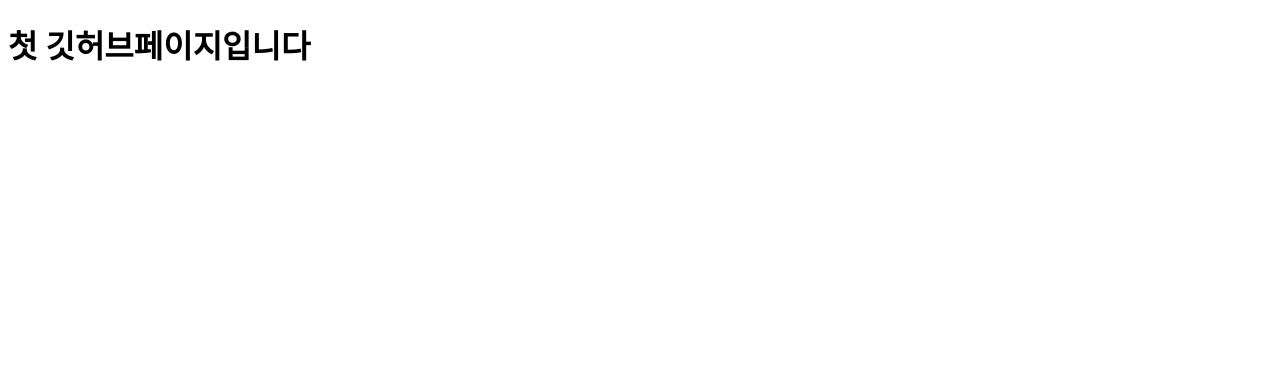
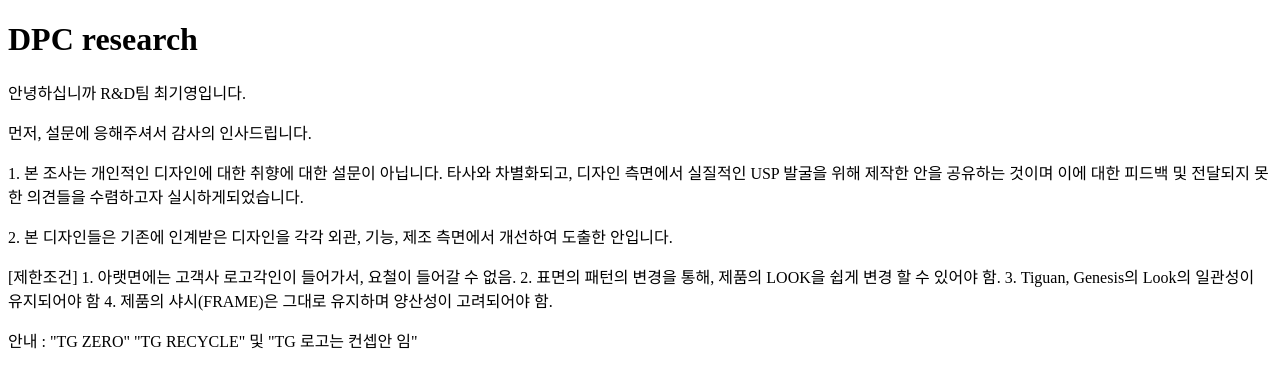
Before and after one commit to ky-choi/TG-Design-Review, a plain HTML site: page index.html in a window 1280 px wide. Drawn offline with Linux system fonts and the light colour scheme.

Commit message:
Update index.html

```diff
--- a/index.html
+++ b/index.html
@@ -4,6 +4,26 @@
 
 </head>
 <body>
-    <h1>첫 깃허브페이지입니다</h1>
+    <h1>DPC research</h1>
+      <div>
+       <p>안녕하십니까 R&D팀 최기영입니다.</p>
+       <p>먼저, 설문에 응해주셔서 감사의 인사드립니다.</p>
+      </div>
+      <div>
+<p>1. 본 조사는 개인적인 디자인에 대한 취향에 대한 설문이 아닙니다.
+타사와 차별화되고, 디자인 측면에서 실질적인 USP 발굴을 위해 제작한 안을 공유하는 것이며
+이에 대한 피드백 및 전달되지 못한 의견들을 수렴하고자 실시하게되었습니다.</p>
+
+<p>2. 본 디자인들은 기존에 인계받은 디자인을 각각 외관, 기능, 제조 측면에서 개선하여 도출한 안입니다.</p>
+
+[제한조건]
+1. 아랫면에는 고객사 로고각인이 들어가서, 요철이 들어갈 수 없음.
+2. 표면의 패턴의 변경을 통해, 제품의 LOOK을 쉽게 변경 할 수 있어야 함.
+3. Tiguan, Genesis의 Look의 일관성이 유지되어야 함
+4. 제품의 샤시(FRAME)은 그대로 유지하며 양산성이 고려되어야 함.
+      </div>
+      <div>
+       <p>안내 : "TG ZERO" "TG RECYCLE" 및  "TG 로고는 컨셉안 임"</p>
+      </div>
 </body>
 </html>
```
